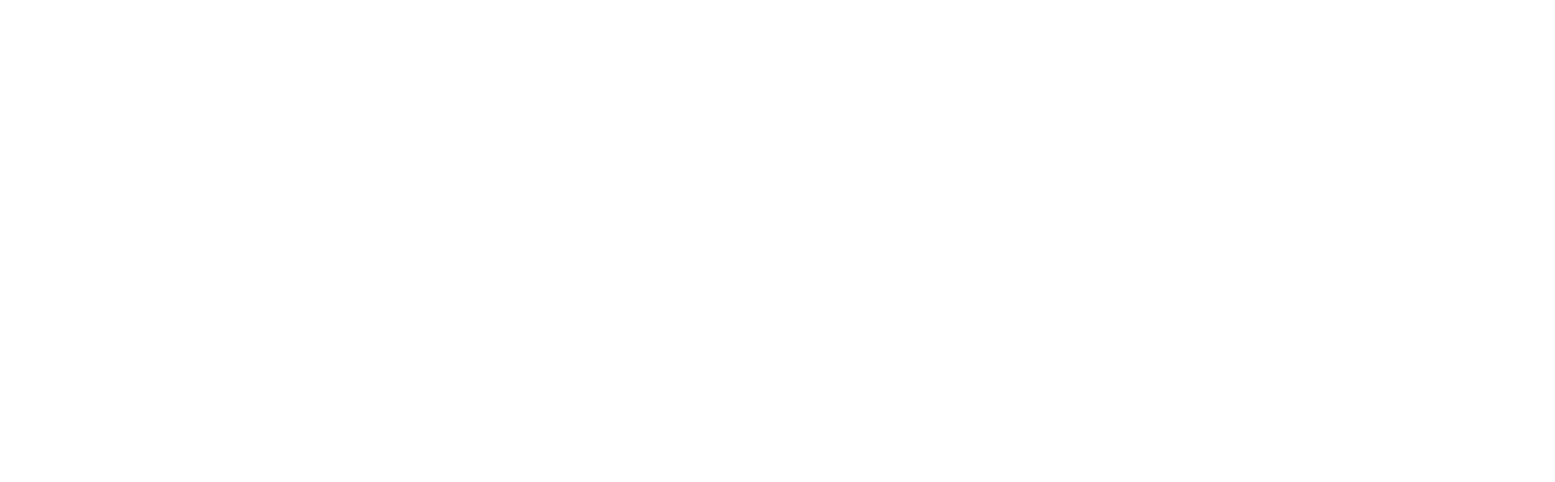
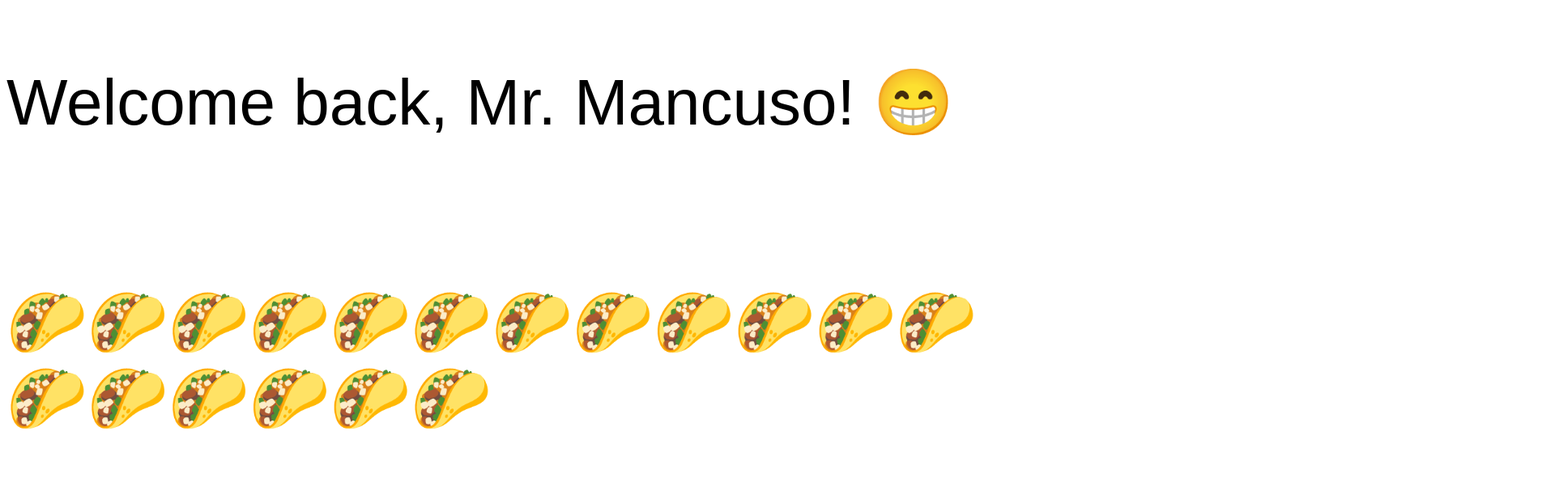
Before and after one commit to tac0coder/Welcome-Back, a plain HTML site: page index.html in a window 1280 px wide. Shown: the top 596 px of the page at 81% size, 1920 px wide, since content can reach past the window. Drawn offline with Linux system fonts and the light colour scheme.

Commit message:
Text size 500px->500%

```diff
--- a/style.css
+++ b/style.css
@@ -1,6 +1,6 @@
 body {font-family:'Broadway',"Arial";}
 
-p {font-size: 500px;}
+p {font-size: 500%;}
 
 img {max-width:1000px; max-height:750px;}
 
```
